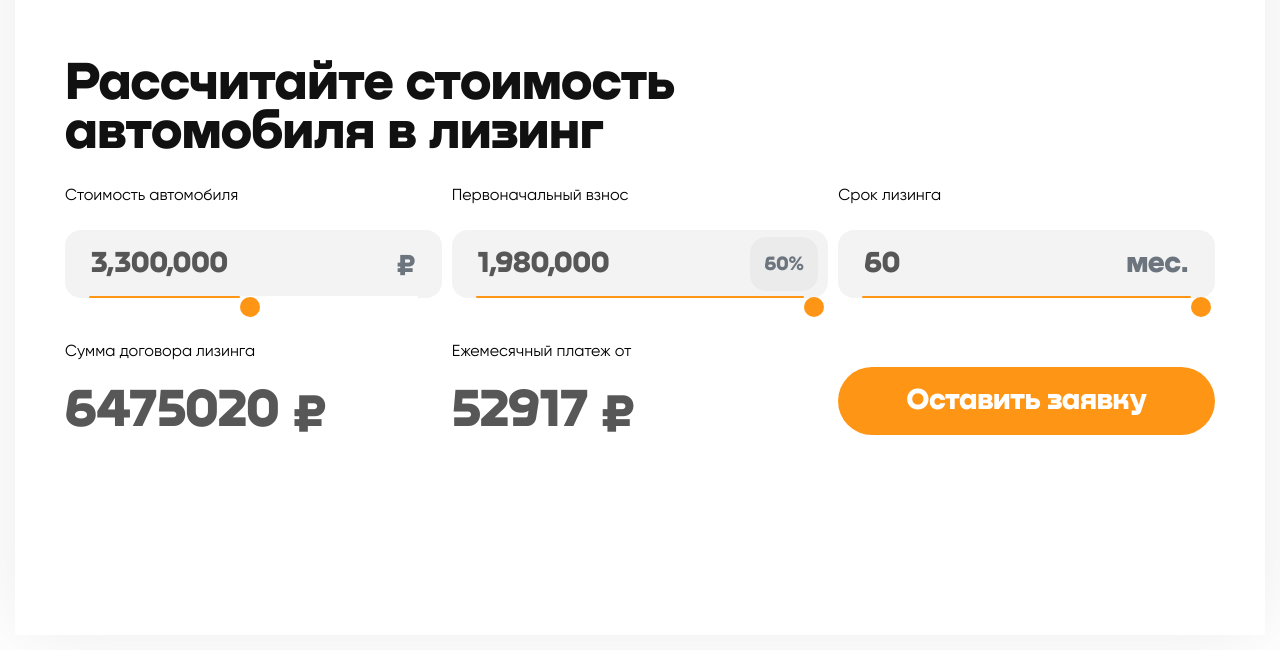
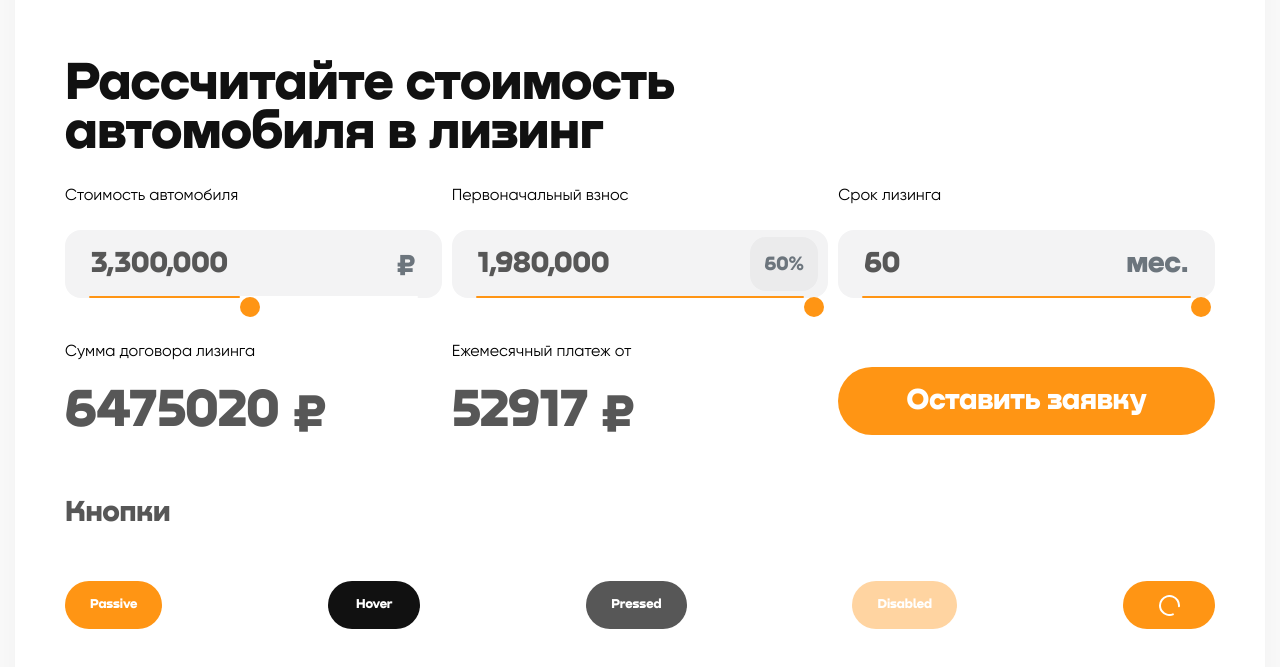
Before and after one commit to nikita-developer/oxem, a Vue app: page / in a window 1280 px wide. Shown: the part 155-822 px from the top of the page. Built offline with nearby package versions, Linux system fonts and the light colour scheme.

Commit message:
кнопки и состояния

```diff
--- a/src/components/Calculator/Calculator.vue
+++ b/src/components/Calculator/Calculator.vue
@@ -84,7 +84,7 @@
                 <div class="calculator__result">{{ montPrice }} ₽</div>
             </div>
             <div class="calculator__item">
-                <button class="calculator__btn" :disabled="btnIsActive">
+                <button class="calculator__btn btn" :disabled="btnIsActive">
                     Оставить заявку
                 </button>
             </div>
--- a/src/components/Calculator/styles/calculator.scss
+++ b/src/components/Calculator/styles/calculator.scss
@@ -61,37 +61,10 @@
     }
 
     &__btn {
-        width: 100%;
-        padding: 16px;
-        border: 0;
-        background-color: #ff9514;
-        border-radius: 40px;
-        font-family: 'Nekst-Black';
-        font-weight: 900;
-        font-size: 30px;
-        color: #fff;
-        cursor: pointer;
-
-        &:hover {
-            background-color: #111111;
-            color: #fff;
-        }
-
-        &:active {
-            background-color: #575757;
-        }
-
-        &:disabled {
-            background-color: rgba(255, 149, 20, 0.4);
-            cursor: default;
-        }
-
-        @media (max-width: 1024px) {
-            max-width: 345px;
-        }
-
-        @media (max-width: 480px) {
-            font-size: 22px !important;
+        &.btn {
+            width: 100%;
+            padding: 16px;
+            font-size: 30px;
         }
     }
 }
--- /dev/null
+++ b/src/components/ElementsState/ElementsState.vue
@@ -0,0 +1,26 @@
+<template>
+    <div class="elements-state">
+        <div class="elements-state__title">Кнопки</div>
+        <div class="elements-state__row elements-state__row--btns">
+            <button class="btn">Passive</button>
+            <button class="btn hover">Hover</button>
+            <button class="btn active">Pressed</button>
+            <button class="btn disabled">Disabled</button>
+            <button class="btn loading"></button>
+        </div>
+    </div>
+</template>
+
+<script>
+export default {
+    data() {
+        return {
+            value: 0,
+        }
+    },
+}
+</script>
+
+<style lang="scss" scoped>
+@import 'styles/main';
+</style>
--- /dev/null
+++ b/src/components/ElementsState/styles/elements-state.scss
@@ -0,0 +1,17 @@
+.elements-state {
+    &__title {
+        font-family: 'Nekst-Black';
+        font-weight: 900;
+        font-size: 30px;
+        color: #575757;
+        margin-bottom: 50px;
+    }
+
+    &__row {
+        &--btns {
+            display: flex;
+            justify-content: space-between;
+            margin-bottom: 60px;
+        }
+    }
+}
--- /dev/null
+++ b/src/components/ElementsState/styles/main.scss
@@ -0,0 +1 @@
+@import 'elements-state.scss';
--- a/src/components/PriceLeasing/PriceLeasing.vue
+++ b/src/components/PriceLeasing/PriceLeasing.vue
@@ -6,13 +6,15 @@
             </h1>
             <Calculator class="price-leasing__calculator"></Calculator>
         </div>
+        <ElementsState class="price-leasing__elements-state" />
     </div>
 </template>
 
 <script>
 import Calculator from '../Calculator/Calculator.vue'
+import ElementsState from '../ElementsState/ElementsState.vue'
 export default {
-    components: { Calculator },
+    components: { Calculator, ElementsState },
 }
 </script>
 
--- a/src/components/PriceLeasing/styles/price-leasing.scss
+++ b/src/components/PriceLeasing/styles/price-leasing.scss
@@ -19,4 +19,8 @@
             font-size: 34px;
         }
     }
+
+    &__elements-state {
+        margin-top: 60px;
+    }
 }
--- a/src/styles/base.scss
+++ b/src/styles/base.scss
@@ -40,3 +40,95 @@ body {
         max-width: 1440px;
     }
 }
+
+.btn {
+    display: inline-block;
+    min-width: 92px;
+    min-height: 48px;
+    padding: 5px 25px;
+    border: 0;
+    background-color: #ff9514;
+    border-radius: 40px;
+    font-family: 'Nekst-Black';
+    font-weight: 900;
+    color: #fff;
+    cursor: pointer;
+
+    &:hover {
+        background-color: #111111;
+        color: #fff;
+    }
+
+    &:active {
+        background-color: #575757;
+    }
+
+    &:disabled {
+        background-color: rgba(255, 149, 20, 0.4);
+        cursor: default;
+    }
+
+    &.hover {
+        background-color: #111111;
+        color: #fff;
+    }
+
+    &.active {
+        background-color: #575757;
+
+        &:hover {
+            background-color: #575757;
+        }
+
+        &:active {
+            background-color: #575757;
+        }
+
+        &:disabled {
+            background-color: #575757;
+        }
+    }
+
+    &.disabled {
+        background-color: rgba(255, 149, 20, 0.4);
+        cursor: default;
+
+        &:hover {
+            background-color: rgba(255, 149, 20, 0.4);
+        }
+
+        &:active {
+            background-color: rgba(255, 149, 20, 0.4);
+        }
+
+        &:disabled {
+            background-color: rgba(255, 149, 20, 0.4);
+        }
+    }
+
+    &.loading {
+        background-image: url('@/assets/img/loading.svg');
+        background-repeat: no-repeat;
+        background-position: center;
+
+        &:hover {
+            background-color: #ff9514;
+        }
+
+        &:active {
+            background-color: #ff9514;
+        }
+
+        &:disabled {
+            background-color: #ff9514;
+        }
+    }
+
+    @media (max-width: 1024px) {
+        max-width: 345px;
+    }
+
+    @media (max-width: 480px) {
+        font-size: 22px !important;
+    }
+}
```
